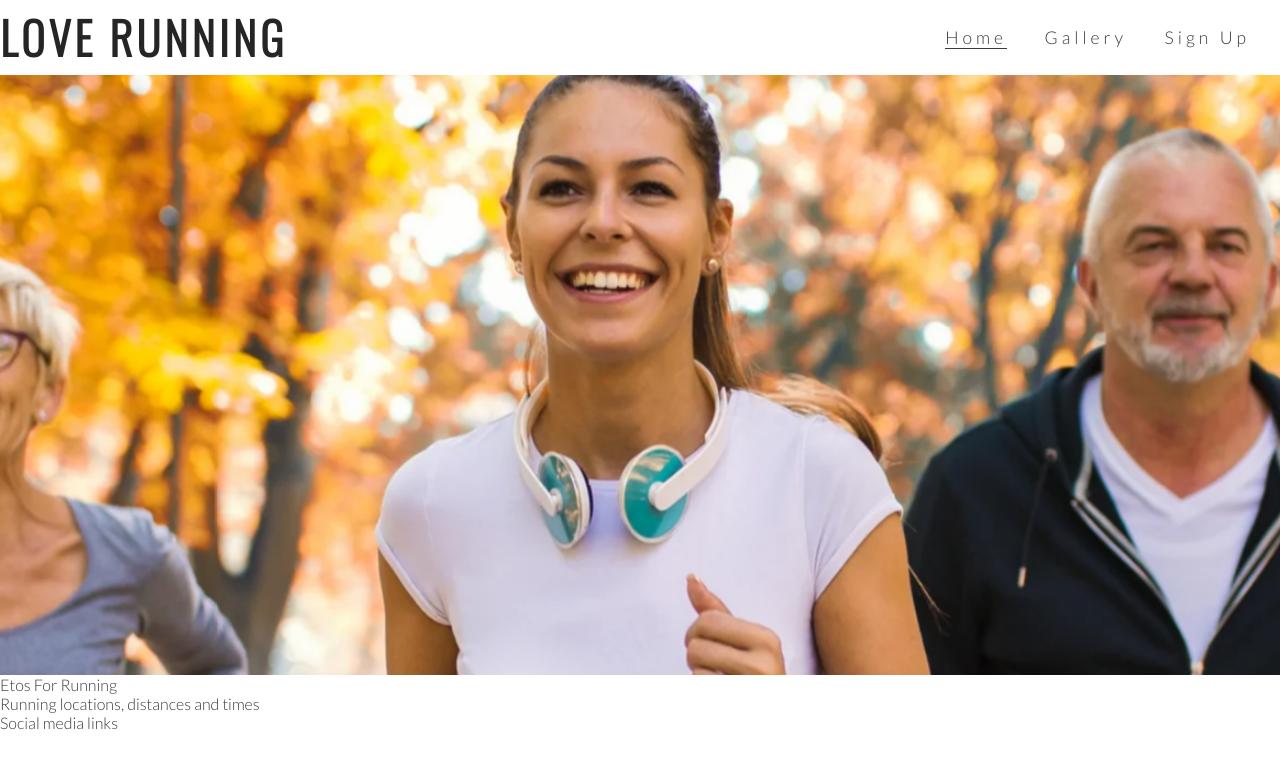
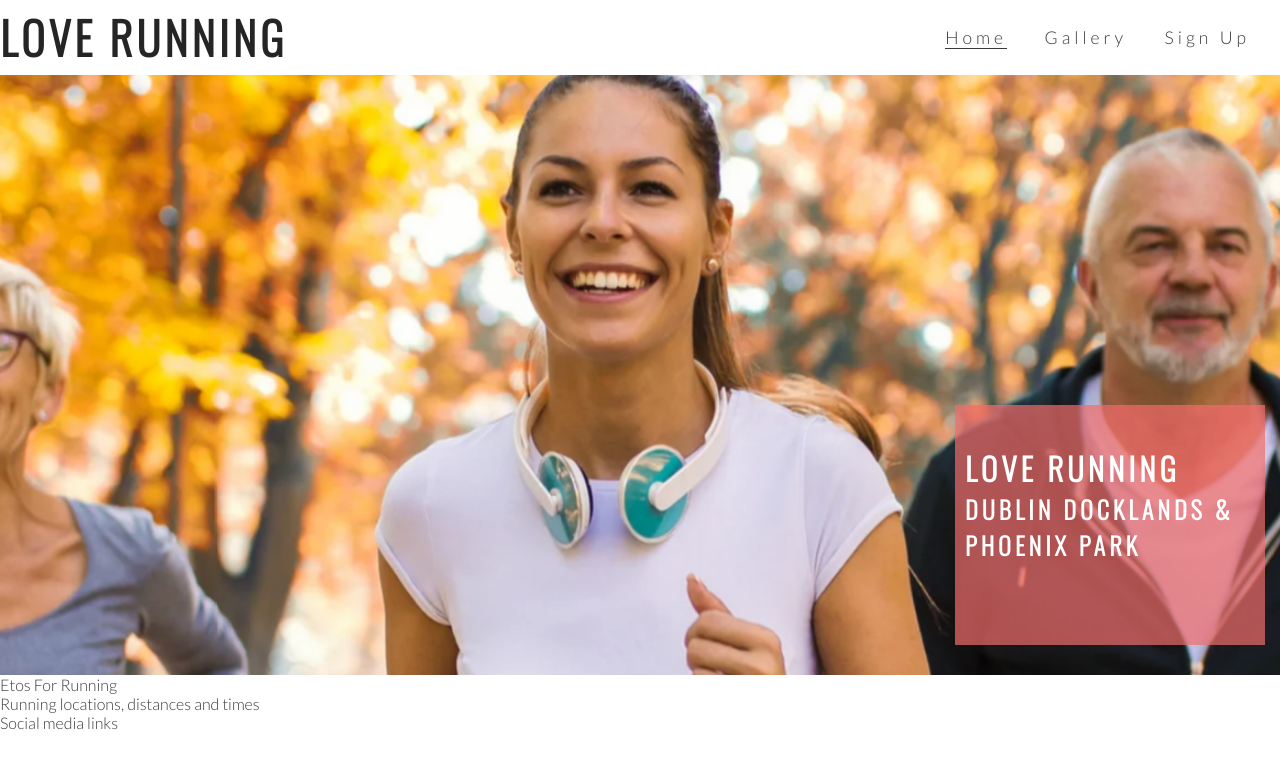
Before and after one commit to rinalds98/Love-Running-Project, a plain HTML site: page index.html in a window 1280 px wide. Drawn offline with nearby package versions, Linux system fonts and the light colour scheme.

Commit message:
Add cover text and style

```diff
--- a/assets/css/style.css
+++ b/assets/css/style.css
@@ -63,7 +63,13 @@ h1, h2 {
     height:600px;
     width: 100%;
     overflow: hidden;
+    position: relative;
 }
+
+#cover-text, #cover-text h2 {
+    color:#fff;
+}
+
 #hero-image {
     height: 600px;
     width:100%;
@@ -83,3 +89,18 @@ h1, h2 {
         transform: scale(1.1);
     }
 }
+
+#cover-text {
+    font-size: 130%;
+    font-family: Oswald, sans-serif;
+    text-transform: uppercase;
+    letter-spacing: 4px;
+    width:300px;
+    height:200px;
+    padding-top: 40px;
+    padding-left: 10px;
+    background-color: rgba(241, 109, 107, .7);
+    bottom: 30px;
+    right: 15px;
+    position: absolute;
+}
--- a/index.html
+++ b/index.html
@@ -30,6 +30,10 @@
     </header>
     <section id="hero-outer">
         <div id="hero-image"></div>
+        <div id="cover-text">
+            <h2>Love Running</h2>
+            <h3>Dublin Docklands & Phoenix Park</h3>
+        </div>
     </section>
     <section>
         Etos For Running
```
